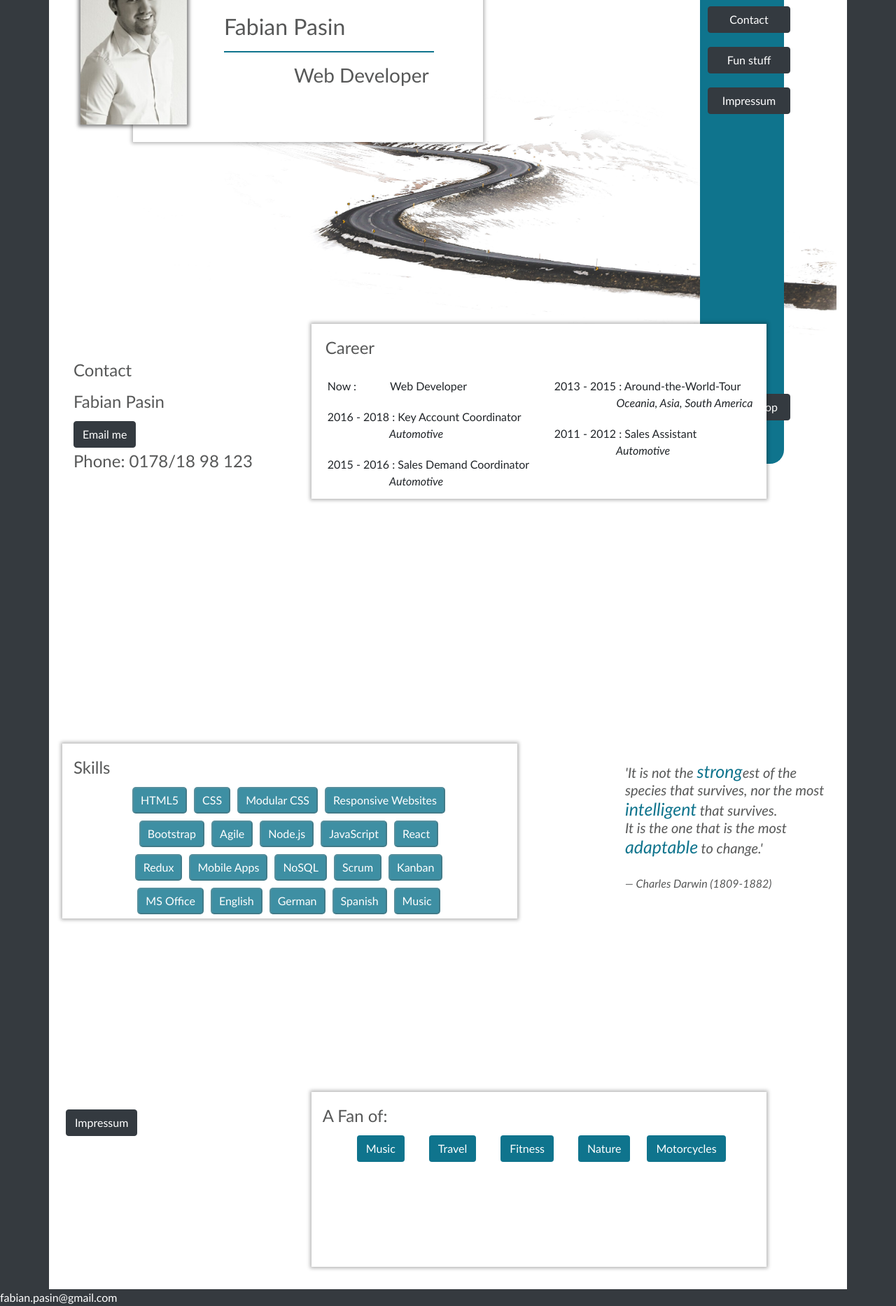
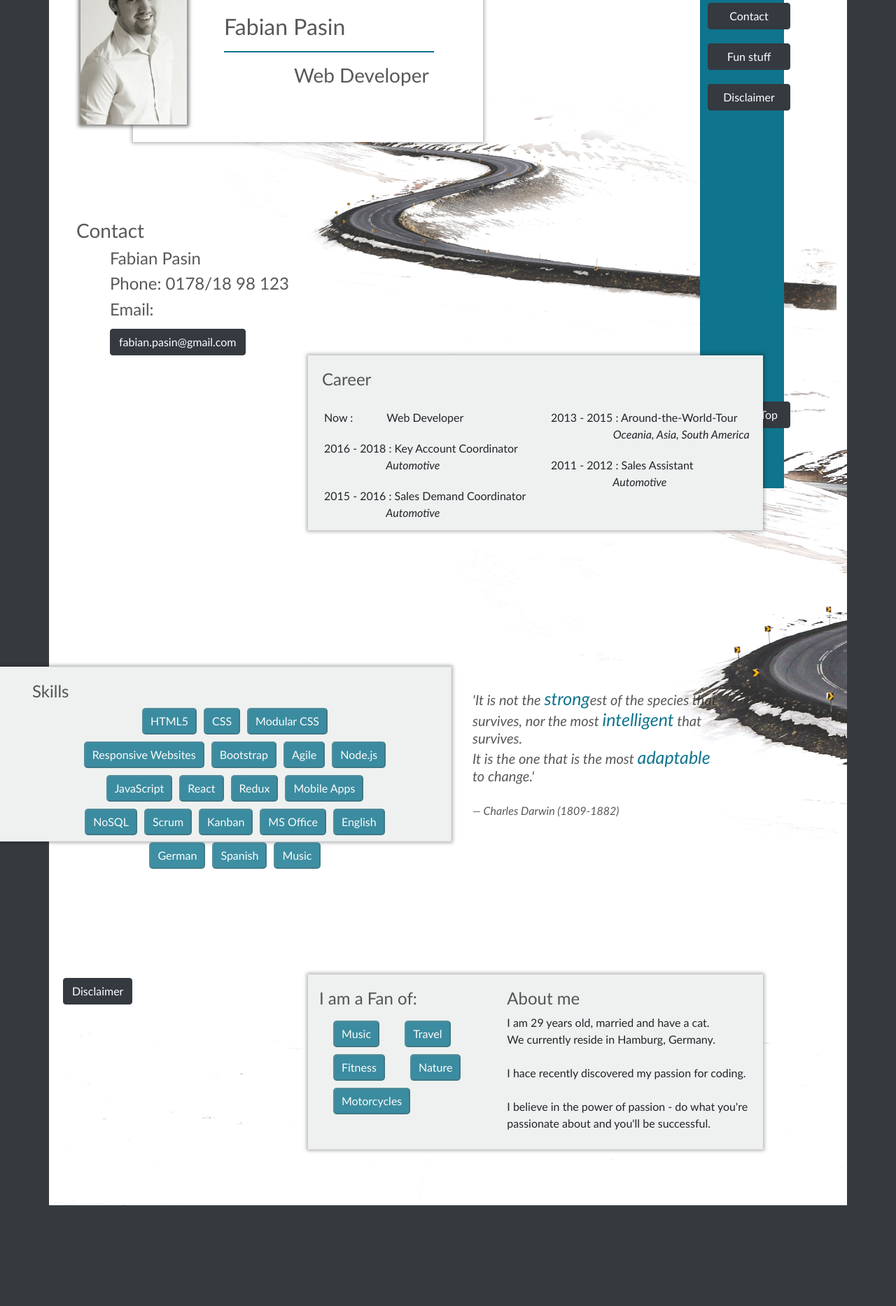
Before and after one commit to IanCapo/my-website, a plain HTML site: page index.html in a window 1280 px wide. Shown: the part 141-2008 px from the top of the page at 70% size. After the commit the page ends 1864 px from the top, so only its background shows below. Drawn offline with Linux system fonts and the light colour scheme.

Commit message:
Clean code, add comments

```diff
--- a/css/styles.css
+++ b/css/styles.css
@@ -1,6 +1,11 @@
+/* --------- Elemnt Styles --------- */
+
 body {
     font-family: 'Gill Sans', 'Gill Sans MT', Calibri, 'Trebuchet MS', sans-serif;
     background-color: #353A3F;
+}
+header {
+    height:600px;
 }
 
 button {
@@ -16,28 +21,6 @@ button:active {
 
 }
 
-header {
-    height:600px;
-}
-
-.header__bg-image {
-    background-image:url(../img/jeremy-bishop-393073-unsplash.jpg);
-    background-size:cover;
-    background-position: bottom 200px;
-
-
-}
-
-.btn.btn-dark:hover {
-    color: #353A3F;
-    background:#FDFDFD;
-}
-
-.btn:focus {
-    box-shadow: 0 0 0 0.2rem rgba(112, 116, 121, 0.25);
-
-}
-
 a {
     color:white;
     text-decoration: none;
@@ -47,38 +30,41 @@ a:hover {
     color: #353A3F;
     text-decoration: none;
 
-
 }
 
 [disabled] {
     opacity: 0.8;
 }
 
-.emphasize:hover {
-    font-weight: bold;
-    font-size: 14px;
+h1, h2, h3, h4, h5 {
+    color: rgba(38, 39, 39, 0.774);
 }
+
 
 strong {
     font-weight: normal;
     font-size: 25px;
     color:  rgb(15, 116, 141);
 }
+
+
 .container {
-    z-index: 1 !important;
-    background: rgb(255, 255, 255) !important;
-    height: 245vh;
+    background-image:url(../img/jeremy-bishop-393073-unsplash.jpg);
+    background-size:cover;
+    background-position: bottom 200px;
+    height:230vh;
 }
 
-.row {
-    z-index: 2 !important;
+/*------ Header Styles -------*/
+
+.header__bg-image {
+    background-image:url(../img/jeremy-bishop-393073-unsplash.jpg);
+    background-size:cover;
+    background-position: bottom 200px;
+
+
 }
-
-h1, h2, h3, h4, h5 {
-    color: rgba(38, 39, 39, 0.774);
-}
-
-.header-box {
+.header__box {
 
     height: 250px;
     width: 500px;
@@ -100,45 +86,23 @@ h1, h2, h3, h4, h5 {
     box-shadow: 0 0 5px 3px rgba(10, 10, 10, 0.5);
 }
 
-.marg-l-800 {
-    margin-left: 727px;
-}
-
-.marg-l-200 {
+.ml-200 {
     margin-left: 200px;
 }
 
-.marg-l-150 {
-    margin-left: 140px;
-}
-
-.marg-l-100 {
+.ml-100 {
     margin-left:100px;
-}
-
-.marg-l-85 {
-    margin-left:85px;
-}
-
-
-.marg-t-100 {
-    margin-top: 100px;
-}
-
-.marg-t-200 {
-    margin-top: 300px;
-}
-
-.marg-r-150 {
-    margin-right: 250px;
 }
 
 .border-b {
     border-bottom: 2px solid  rgb(15, 116, 141);
 }
 
+
+/*----- Nav bar Styles -----*/
+
 .aside {
-    height: 100vh;
+    height: 105vh;
     width: 120px;
     color:white;
     background-color:  rgb(15, 116, 141);
@@ -146,16 +110,16 @@ h1, h2, h3, h4, h5 {
     right: 160px;
     z-index: 1;
     padding-top:10px;
-    margin-top: -20px;
+    margin-top: -25px;
     align-items: center;
-    border-radius: 0 20px 20px 0;
+    border-radius: 20px 0 0 20px;
     display: flex;
     flex-direction: column;
     justify-content: start;
 }
 
 nav li:last-child {
-    margin-top: 50vh;
+    margin-top: 52vh;
 }
 
 li {
@@ -163,62 +127,111 @@ li {
     margin: 20px 0 0 10px;
 }
 
+/*----- First Section / Contant / Career -----*/
+
+.contact {
+    position: relative;
+    top: -170px;
+}
+
 .box-1 {
 
-    background: white;
+    background: rgb(238, 241, 240);
     height:250px;
     padding: 20px;
     width: 650px;
     z-index: 2;
     margin-top: 30px;
     position: relative;
-    left: -500px;
-    top: -50px;
+    right:33px;
+    top:-5px;
+
     box-shadow: 0 0 5px 2px rgba(10, 10, 10, 0.3);
 
 }
-.col-3>.box-1.ml-420 {
-    margin-left: -420px;
+
+.ml-85 {
+    margin-left:85px;
 }
 
+/* ---- This will come into place once I am more advanced in Javascript ----
+.emphasize:hover {
+    font-weight: bold;
+    font-size: 14px;
+}
+*/
+
+/*----- Second Section / Skills / Quote-----*/
+
 .box-2 {
-
-    background: white;
+    background: rgb(238, 241, 240);
     height:250px;
-    margin: 0 0 0 -20px;
     padding:20px 50px;
     width: 650px;
+    top: 190px;
+    left: -90px;
+    position: relative;
+    box-shadow: 0 0 5px 2px rgba(10, 10, 10, 0.3);
+    margin-right: 0px;
+
+}
+
+.quote {
+    position: relative;
+    top: 220px;
+    right: 170px;
+    margin:0;
+
+}
+
+/* --------- Footer-Section / Disclaimer / About myself --------- */
+
+.box-3 {
+    background: rgb(238, 241, 240);
+    height:250px;
+    padding: 20px;
+    width: 650px;
     z-index: 2;
-    position: absolute;
+    margin-top: 30px;
+    position: relative;
+    right: 500px;
+    top: 350px;
     box-shadow: 0 0 5px 2px rgba(10, 10, 10, 0.3);
 
+}
 
+.disclaimer {
+    position: relative;
+    top: 380px;
+    z-index: 3;
+    color: rgba(38, 39, 39, 0.774);
+}
+
+
+.collapsedisclaimer {
+    background-color: white;
+    margin-top:20px;
+
+    padding: 10px;
+    box-shadow: 0 0 5px 2px rgba(10, 10, 10, 0.3);
+
+}
+
+/* --------- General classes --------- */
+
+.border {
+    border: 5px solid black;
+}
+
+.btn.btn-dark:hover {
+    color: #353A3F;
+    background:#FDFDFD;
 }
 
 .italic {
     font-style: italic;
 }
 
-[href='mailto:"+link+"'] {
-    color: white(38, 39, 39, 0.774);
-}
-
-[href='mailto:"+link+"']:hover {
-    color:  #353A3F;
-    text-shadow: 0 0 3px 3px rgba(10,10,10,0,8);
-}
-
-
-.collapseImpressum {
-
-
-    background-color: white;
-    margin-top:20px;
-    width: 300px;
-    padding: 10px;
-    box-shadow: 0 0 5px 2px rgba(10, 10, 10, 0.3);
-
-}
 
 .display-none {
     display:none;
--- a/index.html
+++ b/index.html
@@ -9,6 +9,7 @@
   <link rel="stylesheet" href="css/styles.css">
 </head>
 <body>
+
   <div class="container">
     <!--nav-bar-->
     <div class="aside float-right">
@@ -17,7 +18,7 @@
         <li><a href="#skills"><button class="btn  btn-block btn-dark">Skills</button></a></li>
         <li><a href="#contact"><button class="btn btn-block btn-dark">Contact</button></a></li>
         <li><a href="#fan"><button class="btn btn-block btn-dark"> Fun stuff</button></a></li>
-        <li><a href="#impressum"><button class="btn btn-block btn-dark">Impressum</button></a></li>
+        <li><a href="#disclaimer"><button class="btn btn-block btn-dark">Disclaimer</button></a></li>
         <li><a href="#"><button class="btn btn-block btn-dark">Back to Top</button></a></li>
 
       </nav>
@@ -28,43 +29,75 @@
 
 
 
-        <div class="header-box mt-4">
+        <div class="header__box mt-4">
           <img class="header__img" src="img/Fabian.jpg" alt="">
-          <h2 class="marg-l-100 border-b pb-3 pt-3">Fabian Pasin</h2>
-          <h3 class="marg-l-200 pt-2">Web Developer</h3>
+          <h2 class="ml-100 border-b pb-3 pt-3">Fabian Pasin</h2>
+          <h3 class="ml-200 pt-2">Web Developer</h3>
         </div>
 
 
     </header>
 
     <main>
+    <!--Contact-->
 
-      <div class="row ml-1 d-flex" >
+      <div class="row px-4" >
 
-        <div id="contact" class="col-9 p-3 mr-0 ">
-          <h4 class="mt-3 mb-3">Contact</h4>
-          <h4>Fabian Pasin</h4>
-          <a href='mailto:"+link+"'><button class="btn btn-dark ml-0">Email me</button></a>
+        <div  id="contact" class="col-4 contact">
+          <h3 class="mb-2">Contact</h3>
+          <h4 class="ml-5">Fabian Pasin</h4>
+          <h4 class="ml-5">Phone: 0178/18 98 123</h4>
+          <h4 class="ml-5">Email:</h4>
+          <a href='mailto:"+link+"'>
+            <button class="btn btn-dark ml-5">
+              <script type="text/JavaScript">
+          <!--
+// Email obfuscator script 2.1 by Tim Williams, University of Arizona
+// Random encryption key feature coded by Andrew Moulden
+// This code is freeware provided these four comment lines remain intact
+// A wizard to generate this code is at http://www.jottings.com/obfuscator/
+{ coded = "FWEXW3.5WAX3@y6WX7.bU6"
+  key = "BrLCATWb6SUlZHn8PdjIgfKJGz29eEkiN7Yp3htwQ0yFsqacmxo4RXMv15DVOu"
+  shift=coded.length
+  link=""
+  for (i=0; i<coded.length; i++) {
+    if (key.indexOf(coded.charAt(i))==-1) {
+      ltr = coded.charAt(i)
+      link += (ltr)
+    }
+    else {
+      ltr = (key.indexOf(coded.charAt(i))-shift+key.length) % key.length
+      link += (key.charAt(ltr))
+    }
+  }
+document.write("<a href='mailto:"+link+"'>fabian.pasin@gmail.com</a>")
+}
+//-->
+            </script>
+          </button>
+        </a>
 
-          <h4>Phone: 0178/18 98 123</h4>
-        </div>
 
-        <div class="col-3">
+      </div>
+
+    <!--Vita-->
+
+        <div class="col">
           <div  id="vita" class="box-1">
             <h4>Career</h4>
             <div class="row">
               <ul class="col mt-0 ml-2 p-0">
                 <li class="emphasize"> Now :<span class="ml-5">Web Developer</span></li>
-                <li class="emphasize">2016 - 2018 : Key Account Coordinator <br> <span class="italic marg-l-85">&nbsp;Automotive</span></li>
+                <li class="emphasize">2016 - 2018 : Key Account Coordinator <br> <span class="italic ml-85">&nbsp;Automotive</span></li>
                 <li class="emphasize">2015 - 2016 : Sales Demand Coordinator <br>
-                <span class="italic marg-l-85">&nbsp;Automotive</span></li>
+                <span class="italic ml-85">&nbsp;Automotive</span></li>
 
               </ul>
               <ul class="col mt-0 ml-3 p-0">
                 <li class="emphasize">2013 - 2015 : Around-the-World-Tour <br>
-                <span class="italic marg-l-85">&nbsp;Oceania, Asia, South America</span></li>
+                <span class="italic ml-85">&nbsp;Oceania, Asia, South America</span></li>
                 <li class="emphasize">2011 - 2012 : Sales Assistant <br>
-                <span class="italic marg-l-85">&nbsp;Automotive</span></li>
+                <span class="italic ml-85">&nbsp;Automotive</span></li>
 
               </ul>
             </div>
@@ -74,13 +107,13 @@
 
       <!--Skills-Section-->
 
-      <div class="row marg-t-200">
+      <div class="row">
 
 
-        <div class="col-8">
+        <div class="col-8 ">
 
-          <div  id="skills" class="box-2 ml-1 pl-3">
-            <h4 class="mb-2">Skills</h4>
+          <div  id="skills" class="box-2 border">
+            <h4 class="mb-1">Skills</h4>
             <div class="row justify-content-center ml-3 px-5">
                <button disabled>HTML5</button>
                <button disabled>CSS</button>
@@ -110,48 +143,82 @@
 
         <!--Quote-->
 
-        <div class="col"><h5 class="ml-5 mt-4 italic">'It is not the <strong>strong</strong>est of the species that survives, nor the most <strong>intelligent</strong> that survives. <br>It is the one that is the
-          most <strong>adaptable</strong> to change.'<br>
-          <br><small>— Charles Darwin (1809-1882)</small></h4></div>
+        <div class="col-4">
+          <div class="quote">
+            <h5 class="italic">'It is not the
+              <strong>strong</strong>est of the species that survives, nor the most
+              <strong>intelligent</strong> that survives.
+              <br>It is the one that is the most
+              <strong>adaptable</strong> to change.'
+              <br>
+              <br>
+              <small>— Charles Darwin (1809-1882)</small>
+            </h5>
+            </div>
+          </div>
       </div>
 
+    <div class="footer">
 
-      <!--Impressum-->
+      <!--Disclaimer-->
 
-      <div class="row marg-t-200 ml-1 impressum-img">
+      <div class="row">
 
-        <div id="impressum" class=" col-9 p-0 mr-0">
+        <div id="disclaimer" class="disclaimer col-9">
 
-          <button class="btn btn-dark" onclick="myFunction()">Impressum</button>
-          <div id="Impressum" class="collapseImpressum display-none">
+          <button class="btn btn-dark" onclick="myFunction()">Disclaimer</button>
+          <div id="Disclaimer" class="collapsedisclaimer display-none">
             <p>
-               Fabian Pasin <br> Grumbrechtstr. 91, 21075 Hamburg <br> Phone: +49 (0) 178 18 98 123  <br>
-              Internet: <br>
+               <strong>Disclaimer for Fabian Pasin Web Development</strong> <br> If you require any more information or have any questions about our site’s disclaimer,<br>
+              please feel free to contact us by email at fabian.pasin(at)gmail.com.<br> Disclaimers for www.IanPasin.com <br><br>All the information
+              on this website is published in good faith and for general information purpose only. www.IanPasin.com does not make any warranties
+              about the completeness, reliability and accuracy of this information. Any action you take upon the information you find on
+              this website (www.IanPasin.com), is strictly at your own risk. www.IanPasin.com will not be liable for any losses and/or
+              damages in connection with the use of our website.<br><br> From our website, you can visit other websites by following hyperlinks
+              to such external sites. While we strive to provide only quality links to useful and ethical websites, we have no control
+              over the content and nature of these sites. These links to other websites do not imply a recommendation for all the content
+              found on these sites. Site owners and content may change without notice and may occur before we have the opportunity to remove
+              a link which may have gone ‘bad’.<br><br> Please be also aware that when you leave our website, other sites may have different privacy
+              policies and terms which are beyond our control. Please be sure to check the Privacy Policies of these sites as well as their
+              “Terms of Service” before engaging in any business or uploading any information. <br><br> <strong>Consent</strong> <br>   By using our website, you hereby
+              consent to our disclaimer and agree to its terms. <br><br> <strong>Update</strong> <br>Should we update, amend or make any changes to this document, those
+              changes will be prominently posted here. <br>This Disclaimer was created at World’s Free Disclaimer Generator. <br>
               Photo by Jeremy Bishop on Unsplash
             </p>
           </div>
 
 
 
-         <!--Fun-Stuff-->
+         <!--About me privately-->
 
 
         </div>
           <div class="col-3">
-            <div id="fan" class="box-1 pl-3">
-              <h4>A Fan of:</h4>
-              <div class="row justify-content-between px-5">
-                <button class="btn mx-3">Music</button>
-                <button class="btn mx-3">Travel</button>
-                <button class="btn mx-3">Fitness</button>
-                <button class="btn mx-3">Nature</button>
-                <button class="btn btn-lgmx-3">Motorcycles</button>
+            <div id="fan" class="box-3 pl-3">
+              <div class="row">
+                <div class="col-5">
+                  <h4>I am a Fan of:</h4>
+                  <div class="justify-content-around p-1">
+                    <button class="mx-3" disabled>Music</button>
+                    <button class="mx-3" disabled>Travel</button>
+                    <button class="mx-3" disabled>Fitness</button>
+                    <button class="mx-3" disabled>Nature</button>
+                    <button class="mx-3" disabled>Motorcycles</button>
+                  </div>
+
+
+                </div>
+                <div class="col-7">
+                  <h4 class="mb-2">About me</h4>
+                  <p>I am 29 years old, married and have a cat. <br> We currently reside in Hamburg, Germany. <br><br> I hace recently discovered my passion for coding. <br><br> I believe in the power of passion - do what you're passionate about and you'll be successful.</p>
+                  </div>
               </div>
             </div>
           </div>
       </div>
       </div>
 
+    </div>
 
     </main>
 
@@ -161,7 +228,7 @@
   <script type="text/JavaScript">
 
     function myFunction() {
-    var x = document.getElementById("Impressum");
+    var x = document.getElementById("Disclaimer");
     if (x.style.display === "none") {
         x.style.display = "block";
     } else {
@@ -169,30 +236,10 @@
     }
 }
 
-<!--
-// Email obfuscator script 2.1 by Tim Williams, University of Arizona
-// Random encryption key feature coded by Andrew Moulden
-// This code is freeware provided these four comment lines remain intact
-// A wizard to generate this code is at http://www.jottings.com/obfuscator/
-{ coded = "FWEXW3.5WAX3@y6WX7.bU6"
-  key = "BrLCATWb6SUlZHn8PdjIgfKJGz29eEkiN7Yp3htwQ0yFsqacmxo4RXMv15DVOu"
-  shift=coded.length
-  link=""
-  for (i=0; i<coded.length; i++) {
-    if (key.indexOf(coded.charAt(i))==-1) {
-      ltr = coded.charAt(i)
-      link += (ltr)
-    }
-    else {
-      ltr = (key.indexOf(coded.charAt(i))-shift+key.length) % key.length
-      link += (key.charAt(ltr))
-    }
-  }
-document.write("<a href='mailto:"+link+"'>fabian.pasin@gmail.com</a>")
-}
+
 //-->
 </script>
-<noscript>Sorry, you need Javascript on to email me.</noscript>
+
 
 
 
```
